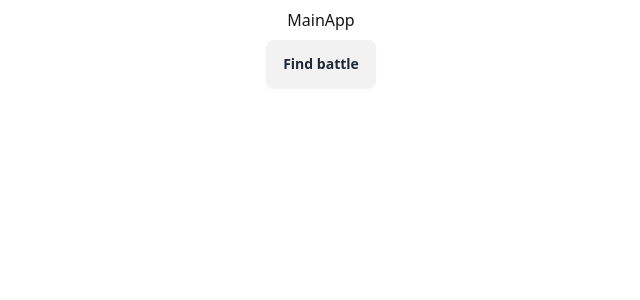
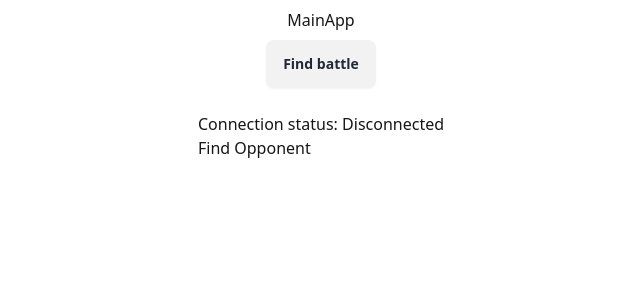
Before and after one commit to MemeArenaLabs/MemeArena, a Next.js app in the folder frontend/: page /app in a window 1280 px wide. Shown: the top 300 px of the page, without its empty margins (319-959 px from the left). Built offline with nearby package versions, Linux system fonts and the light colour scheme; no server answers.

Commit message:
feat useWebSocket

```diff
--- a/frontend/app/app/page.tsx
+++ b/frontend/app/app/page.tsx
@@ -1,13 +1,19 @@
 "use client";
 import React, { useState, useEffect } from "react";
-import { Button } from "../../components/Button";
-import { Modal } from "../../components/Modal";
+import { Button } from "@/components/Button";
+import { Modal } from "@/components/Modal";
 import { Loader2 } from "lucide-react";
+import useWebSocket from "@/lib/hooks/useWebSocket";
+import { DTOsType } from "@/lib/utils/dtosImporter";
 
 export default function MainApp() {
   const [isFinding, setIsFinding] = useState<boolean>(false);
   const [dots, setDots] = useState<string>("");
   const [time, setTime] = useState<number>(0);
+
+  const [battleSessionId, setBattleSessionId] = useState<string | null>(null);
+  const { isConnected, lastMessage, findOpponent, proposeTeam, proposeSkill } =
+    useWebSocket();
 
   useEffect(() => {
     let dotsInterval: NodeJS.Timeout;
@@ -29,6 +35,26 @@ export default function MainApp() {
     };
   }, [isFinding]);
 
+  useEffect(() => {
+    if (lastMessage) {
+      switch (lastMessage.event) {
+        case "JOINED":
+          setBattleSessionId(lastMessage.data.battleSessionId);
+          break;
+        case "TEAM_PROPOSED":
+          console.log("Teams proposed:", lastMessage.data.teams);
+          break;
+        case "RESOLVED_SKILLS":
+          console.log("Skills resolved:", lastMessage.data.result);
+          break;
+        case "FINISHED":
+          console.log("Battle finished");
+          setBattleSessionId(null);
+          break;
+      }
+    }
+  }, [lastMessage]);
+
   const handleFindBattle = () => {
     setIsFinding(true);
     setTime(0);
@@ -48,8 +74,39 @@ export default function MainApp() {
       .padStart(2, "0")}`;
   };
 
+  const handleFindOpponent = () => {
+    const findOpponentDto: DTOsType["FindOpponentDto"] = {
+      userId: "user123",
+      userMemeIds: ["meme1", "meme2", "meme3"],
+    };
+    findOpponent(findOpponentDto);
+  };
+
+  const handleProposeTeam = () => {
+    if (battleSessionId) {
+      const proposeTeamDto: DTOsType["ProposeTeamDto"] = {
+        userId: "user123",
+        battleSessionId,
+        team: [
+          { userMemeId: "meme1", position: 1 },
+          { userMemeId: "meme2", position: 2 },
+        ],
+      };
+      proposeTeam(proposeTeamDto);
+    }
+  };
+
+  const handleProposeSkill = () => {
+    if (battleSessionId) {
+      const proposeSkillDto: DTOsType["ProposeSkillDto"] = {
+        skillId: "skill1",
+      };
+      proposeSkill(proposeSkillDto);
+    }
+  };
+
   return (
-    <main>
+    <main className="flex flex-col gap-6">
       <section className="layout">
         <h2>MainApp</h2>
         <Button onClick={handleFindBattle}>Find battle</Button>
@@ -65,6 +122,18 @@ export default function MainApp() {
           </div>
         </Modal>
       </section>
+      <section>
+        <p>Connection status: {isConnected ? "Connected" : "Disconnected"}</p>
+        <button onClick={handleFindOpponent} disabled={!isConnected}>
+          Find Opponent
+        </button>
+        {battleSessionId && (
+          <>
+            <button onClick={handleProposeTeam}>Propose Team</button>
+            <button onClick={handleProposeSkill}>Propose Skill</button>
+          </>
+        )}
+      </section>
     </main>
   );
 }
--- /dev/null
+++ b/frontend/lib/hooks/useWebSocket.ts
@@ -0,0 +1,113 @@
+import { useState, useEffect, useCallback, useRef } from "react";
+import { DTOsType } from "@/lib/utils/dtosImporter";
+
+// Define reconnectInterval and reconnectAttempts
+const RECONNECT_INTERVAL = 3000;
+const RECONNECT_ATTEMPTS = Infinity;
+
+const WS_URL = process.env.NEXT_PUBLIC_WEBSOCKET_URL || "";
+
+interface WebSocketHookResult {
+  isConnected: boolean;
+  lastMessage: any;
+  sendMessage: (event: string, data: any) => void;
+  findOpponent: (dto: DTOsType["FindOpponentDto"]) => void;
+  proposeTeam: (dto: DTOsType["ProposeTeamDto"]) => void;
+  proposeSkill: (dto: DTOsType["ProposeSkillDto"]) => void;
+}
+
+const useWebSocket = (): WebSocketHookResult => {
+  const [isConnected, setIsConnected] = useState(false);
+  const [lastMessage, setLastMessage] = useState<any>(null);
+  const wsRef = useRef<WebSocket | null>(null);
+  const reconnectTimeoutRef = useRef<NodeJS.Timeout | null>(null);
+  const attemptRef = useRef(0);
+
+  const connect = useCallback(() => {
+    wsRef.current = new WebSocket(WS_URL);
+
+    wsRef.current.onopen = () => {
+      console.log("WebSocket connected");
+      setIsConnected(true);
+      attemptRef.current = 0;
+    };
+
+    wsRef.current.onclose = () => {
+      console.log("WebSocket disconnected");
+      setIsConnected(false);
+      attemptReconnect();
+    };
+
+    wsRef.current.onmessage = (event) => {
+      const data = JSON.parse(event.data);
+      console.log("Received message:", data);
+      setLastMessage(data);
+    };
+
+    wsRef.current.onerror = (error) => {
+      console.error("WebSocket error:", error);
+    };
+  }, []);
+
+  const attemptReconnect = useCallback(() => {
+    if (attemptRef.current < RECONNECT_ATTEMPTS) {
+      reconnectTimeoutRef.current = setTimeout(() => {
+        console.log(
+          `Attempting to reconnect... (Attempt ${attemptRef.current + 1})`,
+        );
+        attemptRef.current += 1;
+        connect();
+      }, RECONNECT_INTERVAL);
+    }
+  }, [connect]);
+
+  useEffect(() => {
+    connect();
+    return () => {
+      if (reconnectTimeoutRef.current) {
+        clearTimeout(reconnectTimeoutRef.current);
+      }
+      wsRef.current?.close();
+    };
+  }, [connect]);
+
+  const sendMessage = useCallback((event: string, data: any) => {
+    if (wsRef.current?.readyState === WebSocket.OPEN) {
+      wsRef.current.send(JSON.stringify({ event, data }));
+    } else {
+      console.error("WebSocket is not connected");
+    }
+  }, []);
+
+  const findOpponent = useCallback(
+    (dto: DTOsType["FindOpponentDto"]) => {
+      sendMessage("FINDING", dto);
+    },
+    [sendMessage],
+  );
+
+  const proposeTeam = useCallback(
+    (dto: DTOsType["ProposeTeamDto"]) => {
+      sendMessage("PROPOSE_TEAM", dto);
+    },
+    [sendMessage],
+  );
+
+  const proposeSkill = useCallback(
+    (dto: DTOsType["ProposeSkillDto"]) => {
+      sendMessage("PROPOSE_SKILL", dto);
+    },
+    [sendMessage],
+  );
+
+  return {
+    isConnected,
+    lastMessage,
+    sendMessage,
+    findOpponent,
+    proposeTeam,
+    proposeSkill,
+  };
+};
+
+export default useWebSocket;
--- /dev/null
+++ b/frontend/lib/utils/dtosImporter.ts
@@ -0,0 +1,17 @@
+import {
+  ProposeSkillDto,
+  FindOpponentDto,
+  ProposeTeamDto,
+} from "#/backend/src/modules/battle/dto/battle.dto";
+
+export const DTOs = {
+  ProposeSkillDto,
+  FindOpponentDto,
+  ProposeTeamDto,
+};
+
+export type DTOsType = {
+  ProposeSkillDto: InstanceType<typeof ProposeSkillDto>;
+  FindOpponentDto: InstanceType<typeof FindOpponentDto>;
+  ProposeTeamDto: InstanceType<typeof ProposeTeamDto>;
+};
```
